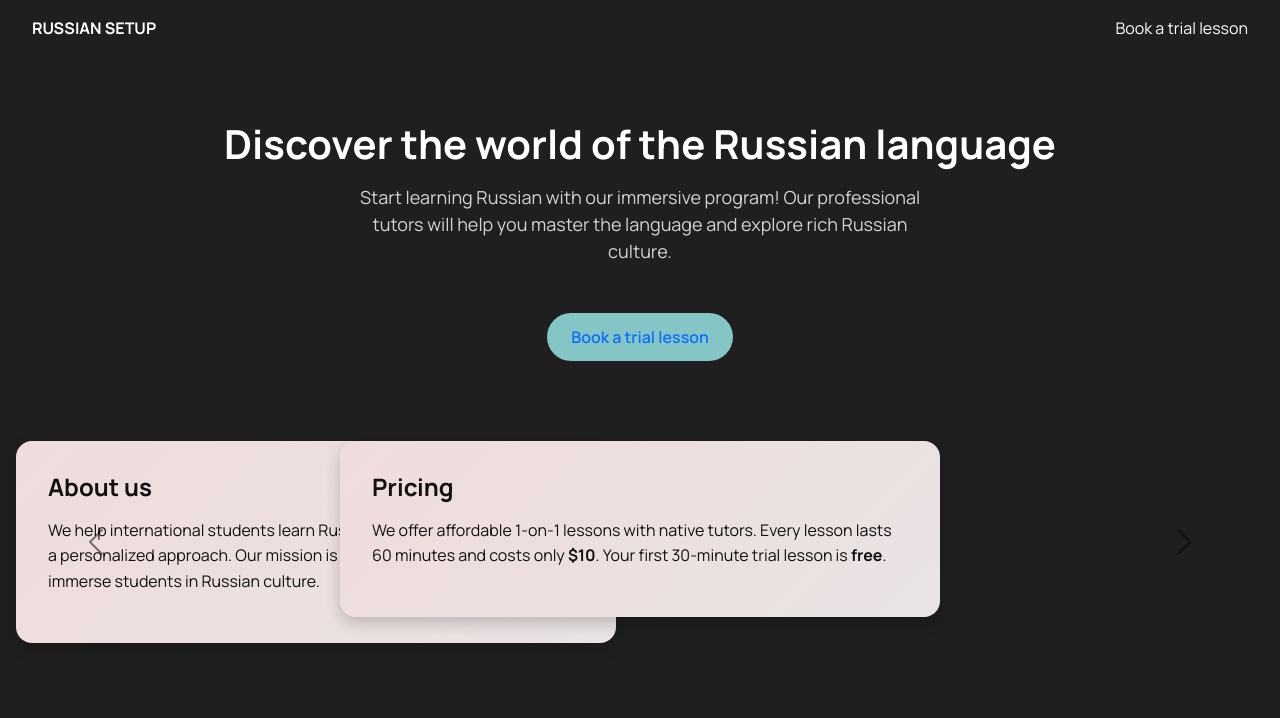
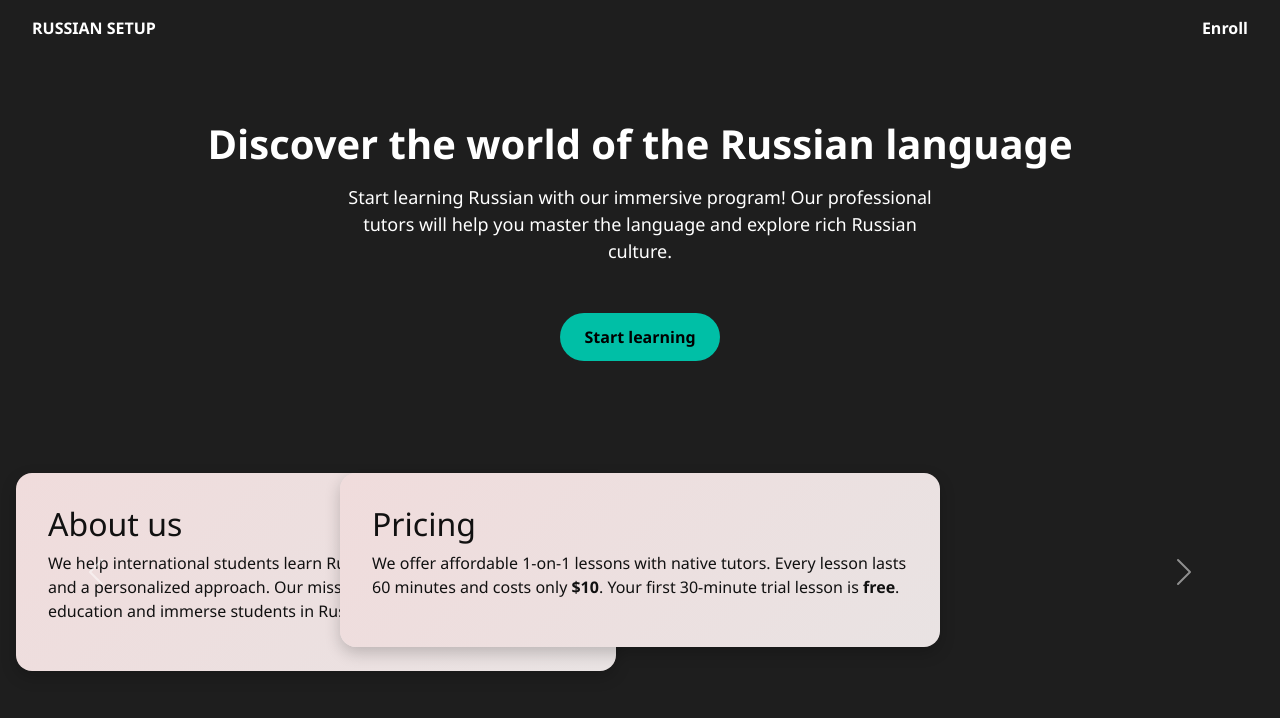
Before and after one commit to ROLAX11/russian-setup, a Flask app: page / in a window 1280 px wide. Shown: the top 718 px of the page. Run offline with Flask 3, Linux system fonts and the light colour scheme; some libraries are stand-ins or nearby versions.

Commit message:
Real design layout added

```diff
--- a/templates/index.html
+++ b/templates/index.html
@@ -5,71 +5,54 @@
     <meta charset="UTF-8">
     <title>RUSSIAN SETUP</title>
     <meta name="viewport" content="width=device-width, initial-scale=1">
-    <link href="/static/css/bootstrap.min.css" rel="stylesheet">
-    <link href="https://fonts.googleapis.com/css2?family=Manrope:wght@400;600;700&display=swap" rel="stylesheet">
+    <link href="https://cdn.jsdelivr.net/npm/bootstrap@5.3.3/dist/css/bootstrap.min.css" rel="stylesheet">
     <style>
         body {
-            margin: 0;
-            font-family: 'Manrope', sans-serif;
-            background-color: #1f1f1f;
-            color: #fff;
+            background-color: #1e1e1e;
+            color: white;
+            font-family: 'Segoe UI', sans-serif;
         }
-
         nav {
+            background-color: #1e1e1e;
+            padding: 1rem 2rem;
             display: flex;
             justify-content: space-between;
-            align-items: center;
-            padding: 1rem 2rem;
-            background-color: #1f1f1f;
         }
-
-        nav .left, nav .right {
-            display: flex;
-            gap: 1.5rem;
+        nav a {
+            color: white;
+            text-decoration: none;
+            font-weight: 600;
         }
-
-        nav a {
-            color: #fff;
-            text-decoration: none;
-            font-weight: 500;
-        }
-
         .hero {
             text-align: center;
-            padding: 4rem 2rem 2rem;
+            padding: 4rem 2rem;
         }
-
         .hero h1 {
             font-size: 2.5rem;
-            font-weight: 700;
+            font-weight: bold;
         }
-
         .hero p {
             margin-top: 1rem;
             font-size: 1.125rem;
             max-width: 600px;
             margin-left: auto;
             margin-right: auto;
-            color: #d3d3d3;
         }
-
         .hero button {
             margin-top: 2rem;
             padding: 0.75rem 1.5rem;
-            background-color: #84c6c6;
+            background-color: #00bfa6;
             border: none;
             border-radius: 24px;
             font-size: 1rem;
             font-weight: 600;
             cursor: pointer;
         }
-
         .carousel-item {
             padding: 3rem 1rem;
             display: flex;
             justify-content: center;
         }
-
         .slide-card {
             max-width: 600px;
             background: linear-gradient(135deg, #f0dcdc, #e9e3e3);
@@ -78,58 +61,35 @@
             color: #111;
             box-shadow: 0 6px 16px rgba(0,0,0,0.2);
         }
-
-        .slide-card h2 {
-            font-size: 1.5rem;
-            font-weight: 700;
-            margin-bottom: 1rem;
-        }
-
-        .slide-card p {
-            font-size: 1rem;
-            line-height: 1.6;
-        }
-
-        .carousel-control-prev-icon,
-        .carousel-control-next-icon {
-            filter: invert(1);
-        }
     </style>
 </head>
 <body>
-
 <nav>
-        <div style="font-weight: 700;">RUSSIAN SETUP</div>
-        <div class="right">
-            <a href="https://t.me/lizaromanovnatutor" target="_blank">Book a trial lesson</a>
-        </div>
+    <div><strong>RUSSIAN SETUP</strong></div>
+    <div><a href="https://t.me/vyacheslavtutor" target="_blank">Enroll</a></div>
 </nav>
 
 <div class="hero">
     <h1>Discover the world of the Russian language</h1>
     <p>Start learning Russian with our immersive program! Our professional tutors will help you master the language and explore rich Russian culture.</p>
-        <button><a href="https://t.me/lizaromanovnatutor" style="text-decoration: none;" target="_blank">Book a trial lesson</a></button>
+    <button onclick="window.location.href='https://t.me/vyacheslavtutor'">Start learning</button>
 </div>
 
 <div id="infoCarousel" class="carousel slide" data-bs-ride="carousel">
     <div class="carousel-inner">
-
         <div class="carousel-item active">
             <div class="slide-card">
                 <h2>About us</h2>
                 <p>We help international students learn Russian using modern methods and a personalized approach. Our mission is to provide quality education and immerse students in Russian culture.</p>
             </div>
         </div>
-
         <div class="carousel-item">
             <div class="slide-card">
                 <h2>Pricing</h2>
                 <p>We offer affordable 1-on-1 lessons with native tutors. Every lesson lasts 60 minutes and costs only <strong>$10</strong>. Your first 30-minute trial lesson is <strong>free</strong>.</p>
             </div>
         </div>
-
     </div>
-
     <button class="carousel-control-prev" type="button" data-bs-target="#infoCarousel" data-bs-slide="prev">
         <span class="carousel-control-prev-icon"></span>
     </button>
@@ -138,6 +98,6 @@
     </button>
 </div>
 
-    <script src="/static/js/bootstrap.bundle.min.js"></script>
+<script src="https://cdn.jsdelivr.net/npm/bootstrap@5.3.3/dist/js/bootstrap.bundle.min.js"></script>
 </body>
 </html>
```
Lines whose indentation alone changed are shown as unchanged.
